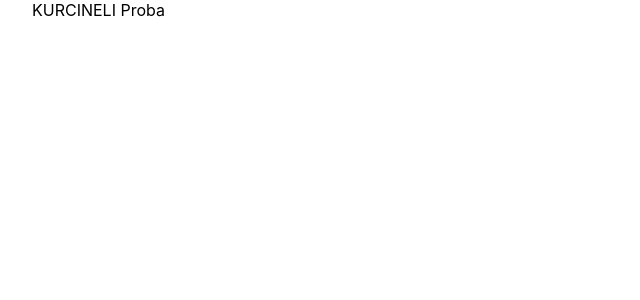
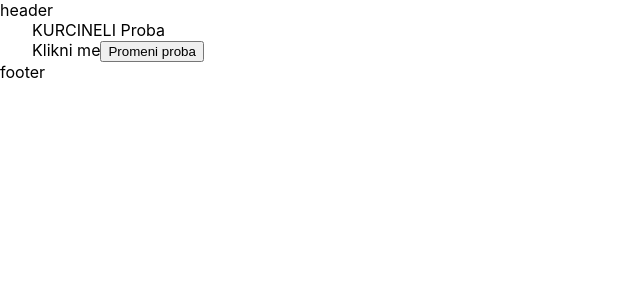
Before and after one commit to inkristt/radilica4, a Next.js app: page / in a window 1280 px wide. Shown: the top 300 px of the page, without its empty margins (0-640 px from the left). Built offline with nearby package versions, Linux system fonts and the light colour scheme.

Commit message:
dodato sve

```diff
--- /dev/null
+++ b/commponents/Lea.jsx
@@ -0,0 +1,24 @@
+import React from 'react';
+import Head from 'next/head';
+
+
+const Lea = ({children}) => {
+  return (
+    <div>
+        <Head>
+            <title>Inkrist</title>
+        </Head>
+        <header>
+            header
+        </header>
+        <div className='main'>
+            {children}
+        </div>
+        <footer>
+            footer
+        </footer>
+    </div>
+  )
+}
+
+export default Lea
--- /dev/null
+++ b/context/StateContext.js
@@ -0,0 +1,19 @@
+import React, { createContext, useContext, useState } from 'react';
+
+const Context = createContext();
+
+export const StateContext = ({children}) => {
+    const [proba, setproba] = useState('')
+  return (
+    <Context.Provider
+      value={{
+        proba,
+        setproba
+      }}
+    >
+      {children}
+    </Context.Provider>
+  )
+}
+
+export const useStateContext = () => useContext(Context);
--- a/pages/_app.js
+++ b/pages/_app.js
@@ -1,7 +1,16 @@
 import '../styles/globals.css'
 
+import React, { Children } from 'react'
+import { StateContext } from '../context/StateContext'
+import Lea from '../commponents/Lea'
+
+
 function MyApp({ Component, pageProps }) {
-  return <Component {...pageProps} />
+  return <StateContext>
+    <Lea>
+      <Component {...pageProps} />
+    </Lea>
+  </StateContext>
 }
 
 export default MyApp
--- a/pages/index.js
+++ b/pages/index.js
@@ -1,19 +1,22 @@
 import Head from 'next/head'
 import Image from 'next/image'
+import Link from 'next/link'
+import { useEffect, useState } from 'react'
 import Kuca from '../commponents/Kuca'
+import { useStateContext } from '../context/StateContext'
 import styles from '../styles/Home.module.css'
 
 export default function Home() {
-  const data= [{
-    name:'proba',
-    id:1,
-  },{
-    name:'proba2',
-    id:2,
-  }]
+ const {proba,setproba} = useStateContext()
+  useEffect(() => {
+    setproba('proba se ucitala i poslata je kucici')
+  }, [])
+
   return (
     <div className={styles.container}>
      <Kuca />
+     <Link href='/forma'> Klikni me</Link>
+     <button type='button' onClick={() => setproba('proba promenjna')}>Promeni proba</button>
     </div>
   )
 }
```
Also changed, not shown: pages/forma.js (added, +11 -0 lines).
